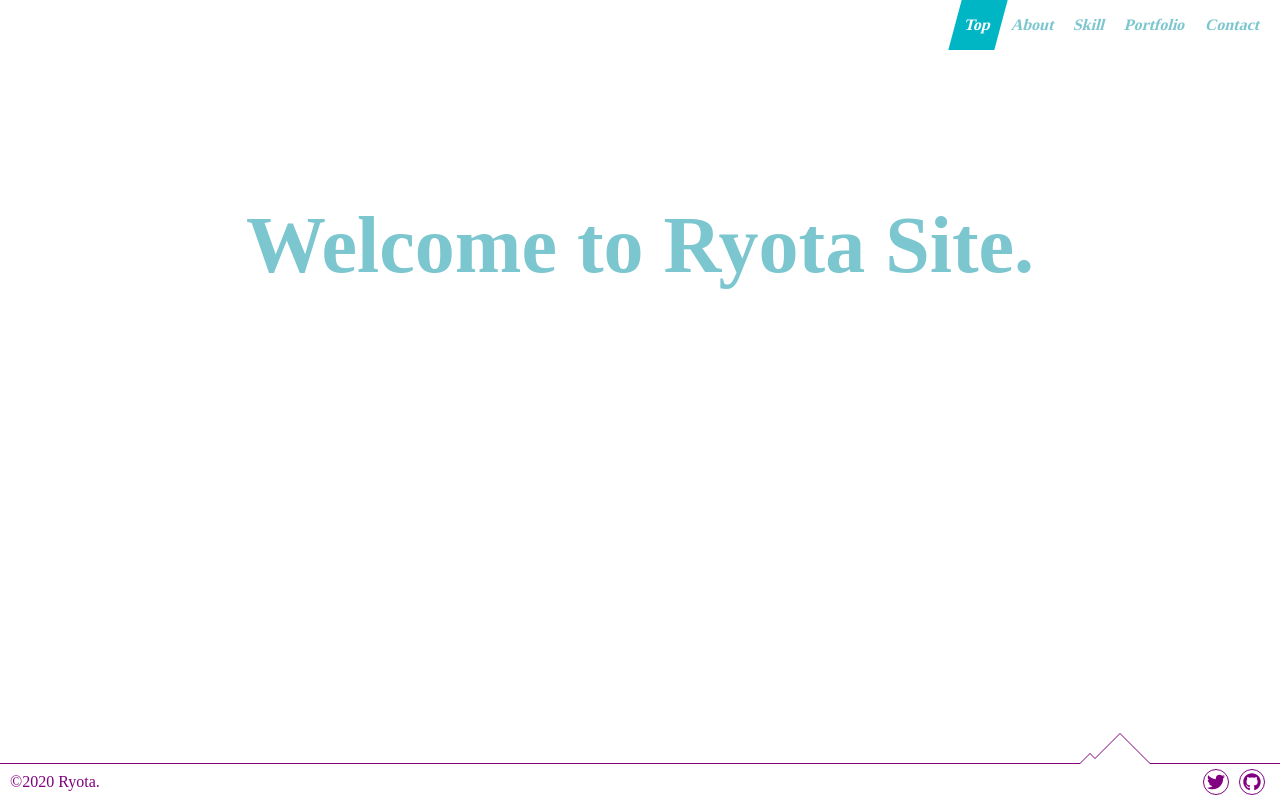
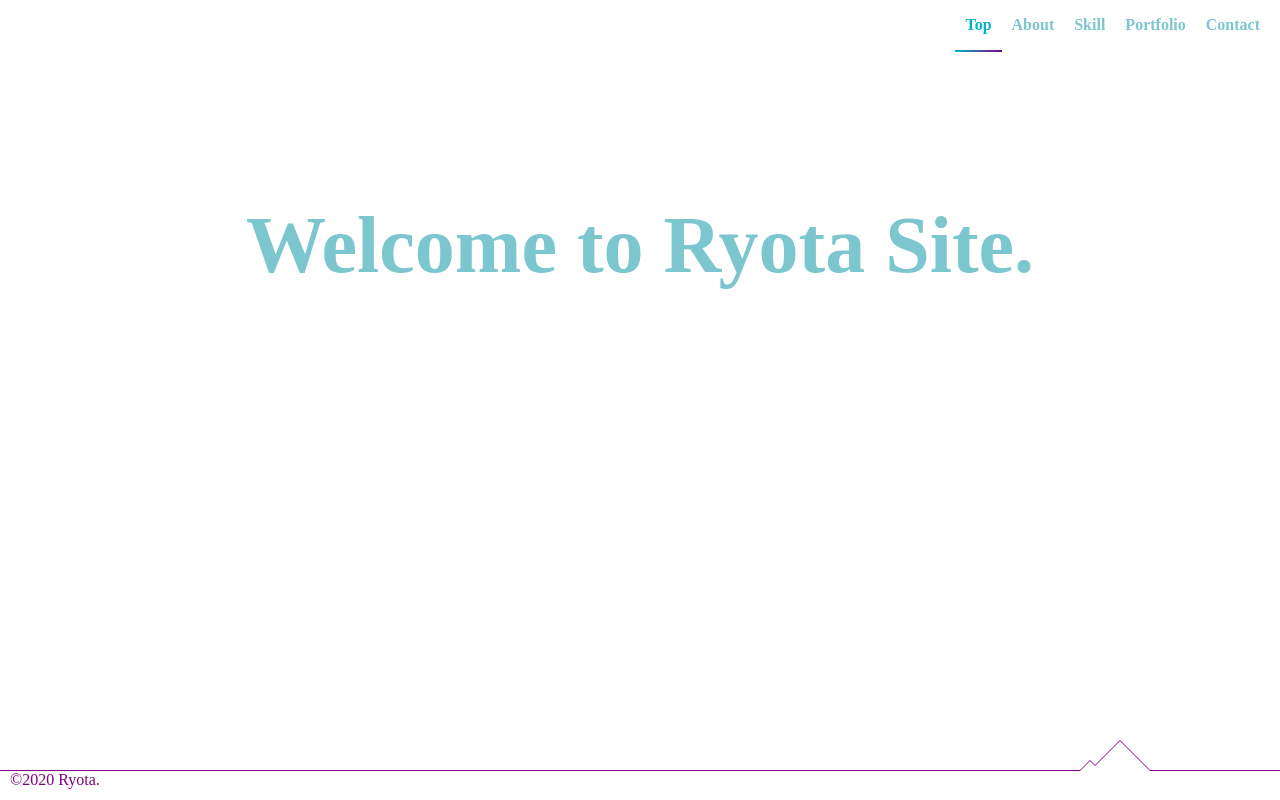
Before and after one commit to ryota-sb/ryota-site, a Vue app: page / in a window 1280 px wide. In both pictures the pointer is over the link "Top". Built offline with nearby package versions, Linux system fonts and the light colour scheme.

Commit message:
header footer layout 変更

```diff
--- a/src/components/share/Footer.vue
+++ b/src/components/share/Footer.vue
@@ -4,7 +4,7 @@
       <p>©2020 Ryota.</p>
       <div class="triangle-first"></div>
       <div class="triangle-second"></div>
-      <div class="icons">
+      <!-- <div class="icons">
         <div class="twitter">
           <a href="#">
             <font-awesome-icon :icon="['fab', 'twitter']" />
@@ -15,7 +15,7 @@
             <font-awesome-icon :icon="['fab', 'github']" />
           </a>
         </div>
-      </div>
+      </div> -->
     </div>
   </footer>
 </template>
@@ -25,6 +25,7 @@ footer {
   position: absolute;
   bottom: 0;
   width: 100%;
+  height: 30px;
   border-top: 1px solid purple;
   .footer-inner {
     margin: 0 10px;
--- a/src/components/share/Header.vue
+++ b/src/components/share/Header.vue
@@ -31,22 +31,23 @@ export default {
     height: 50px;
     line-height: 50px;
     ul {
-      margin: 0 10px;
       display: flex;
       justify-content: flex-end;
+      margin: 0 10px;
       li {
-        transform: skew(-15deg);
         a {
           display: block;
           padding: 0 10px;
-          height: 50px;
+          height: 100%;
           text-decoration: none;
           font-weight: bold;
           font-family: 'Vollkorn', serif;
           color: $light-skyblue;
           &:hover {
-            background-color: $skyblue;
-            color: white;
+            border-bottom: 2px solid #fff;
+            border-image: linear-gradient(to right, $skyblue 0%, purple 100%);
+            border-image-slice: 1;
+            color: $skyblue;
           }
         }
       }
```
